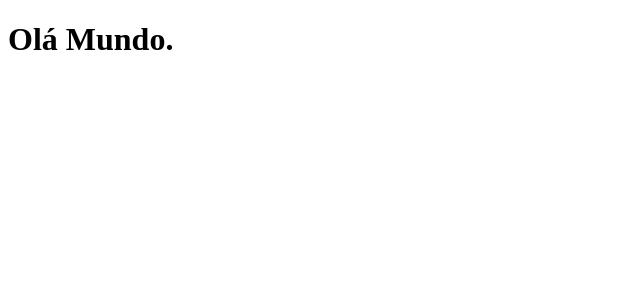
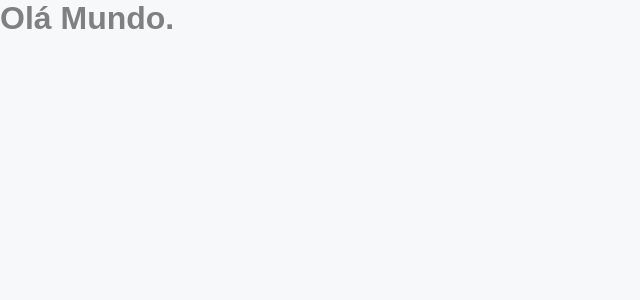
Before and after one commit to thiagofelipe-analistati/nlw-next-podcast, a Next.js app: page / in a window 1280 px wide. Shown: the top 300 px of the page, without its empty margins (0-640 px from the left). Built offline with nearby package versions, Linux system fonts and the light colour scheme.

Commit message:
confiuração dos estilos globais

```diff
--- a/package.json
+++ b/package.json
@@ -10,7 +10,8 @@
   "dependencies": {
     "next": "10.1.3",
     "react": "17.0.2",
-    "react-dom": "17.0.2"
+    "react-dom": "17.0.2",
+    "sass": "^1.32.11"
   },
   "devDependencies": {
     "@types/node": "^14.14.41",
--- a/pages/_app.tsx
+++ b/src/pages/_app.tsx
@@ -1,3 +1,5 @@
+
+import '../styles/global.scss';
 
 function MyApp({ Component, pageProps }) {
   return <Component {...pageProps} />
--- /dev/null
+++ b/src/styles/global.scss
@@ -0,0 +1,61 @@
+*{
+
+margin: 0;
+padding: 0;
+box-sizing: border-box;
+
+}
+:root {
+    --white: #FFF;
+
+    --gray-50: #F7F8FA;
+    --gray-100: #E6E8EB;
+    --gray-200: #AFB2B1;
+    --gray-500: #808080;
+    --gray-800: #494D4B;
+
+    --green-500: #04D361;
+
+    --purple-300: #9F75FF;
+    --purple-400: #9164FA;
+    --purple-500: #8257E5;
+    --purple-800: #6F48C9;
+  }
+body {
+    background: var(--gray-50);
+}
+
+@media (max-width: 1080px) {
+    html {
+        font-size: 93.75%;// 15px reduzindo.
+    }
+
+}
+
+@media (max-width: 720px) {
+    html {
+        font-size: 87.5%;// 14px reduzindo.
+    }
+
+}
+
+
+// rem é usado para multiplicar pela fonte padrão da pagina.
+
+body, input, textarea, button {
+    font: 500 1rem sans-serif;
+    color: var( --gray-500)
+}
+
+
+
+h1 {
+    font-size: 2rem;
+}
+h2 {
+    font-size: 1.5rem;
+}
+button {
+
+    cursor: pointer;
+}
```
Also changed, not shown: src/pages/index.tsx (renamed from pages/index.tsx), 1 other file (tests, documents, lock files or other folders).
